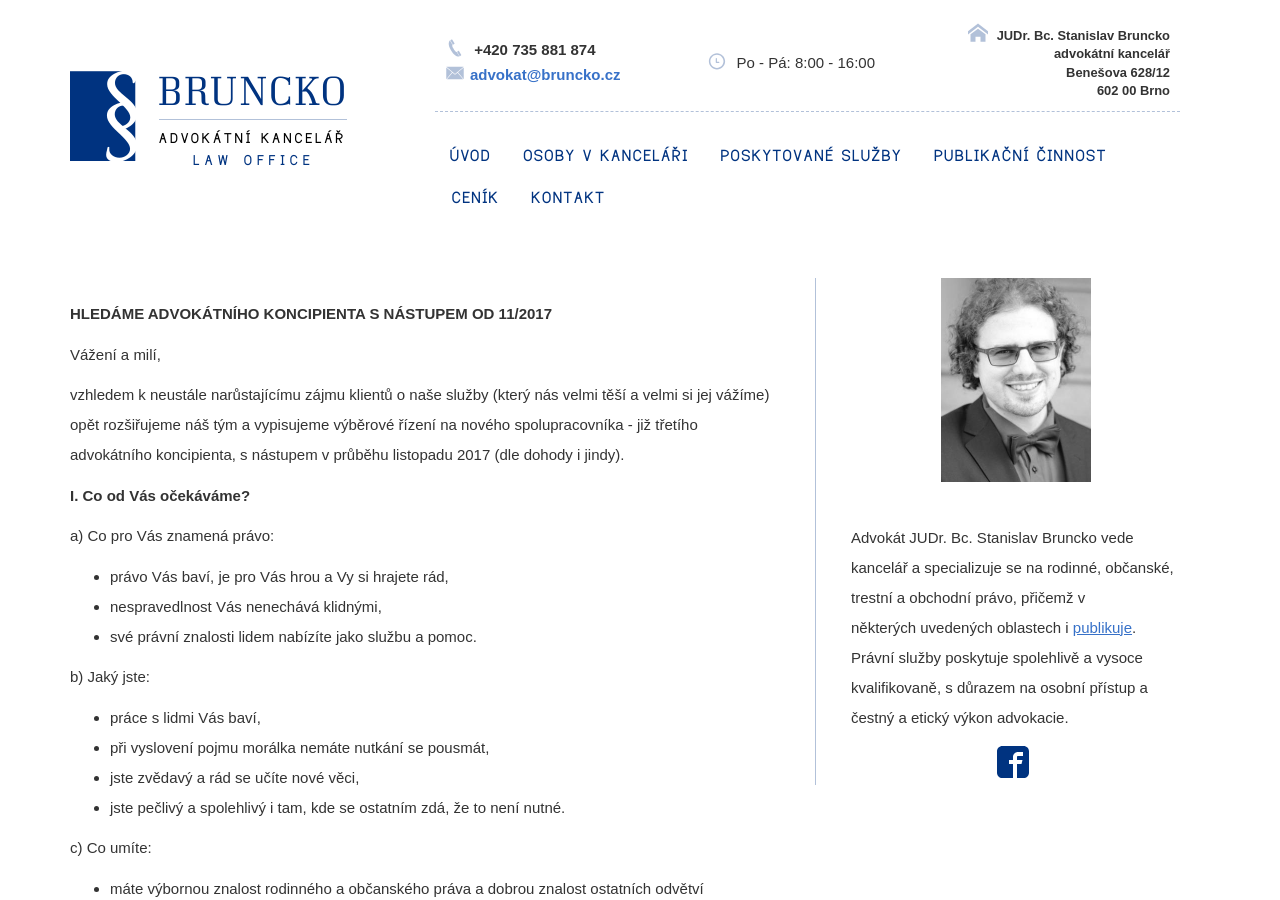
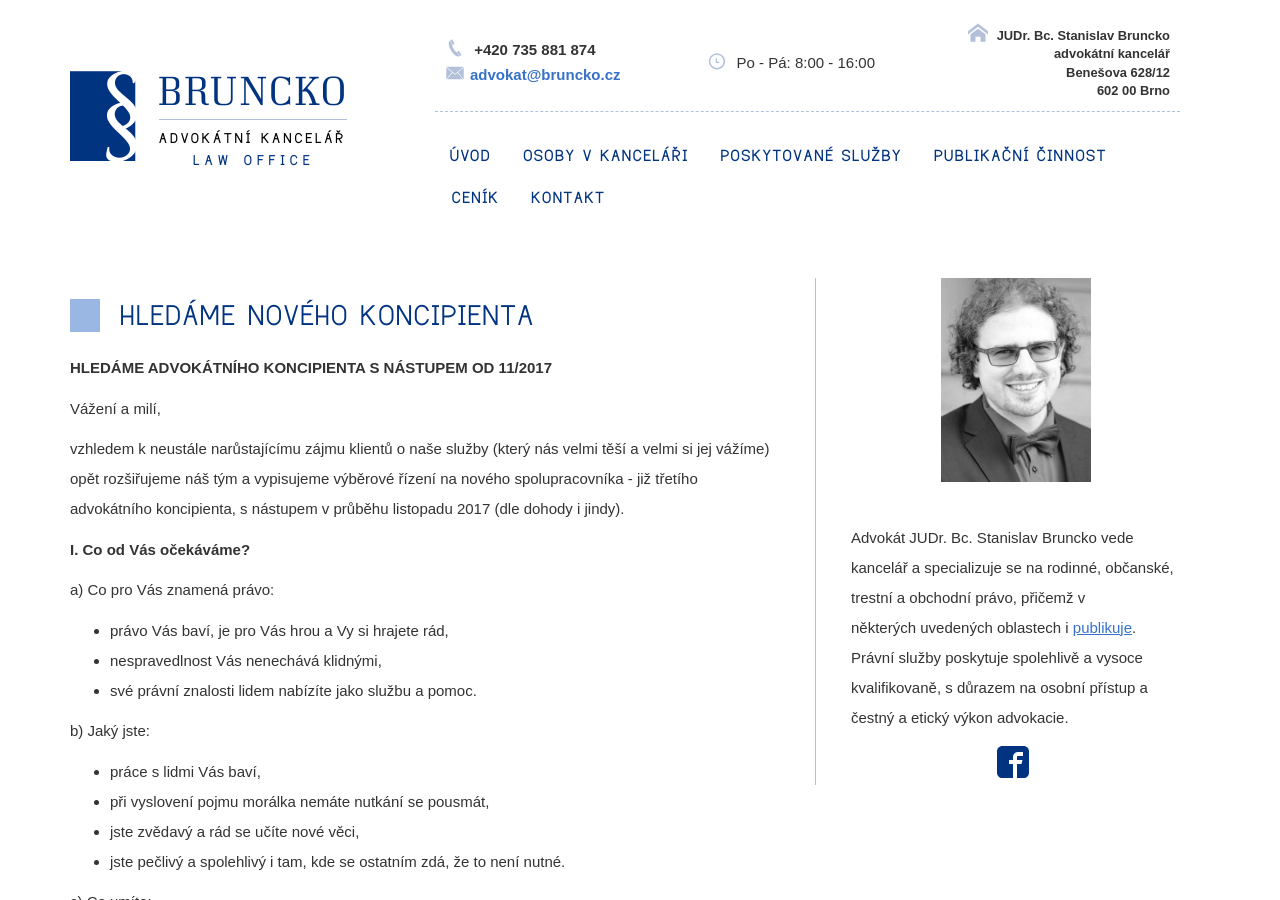
Before and after one commit to Pave91/bruncko-web, a Jekyll site: the page built from novykoncipient.md, in a window 1280 px wide and 900 px high. Built offline with Jekyll 4.4.1, drawn with Linux system fonts in a browser that asks for light colours; nearby versions of some CDN libraries; our own code applies the rules of GitHub Pages for plain Markdown files.

Commit message:
Update novykoncipient.md

```diff
--- a/novykoncipient.md
+++ b/novykoncipient.md
@@ -1,3 +1,9 @@
+---
+layout: page
+title: Hledáme nového koncipienta
+permalink: /novykoncipient/
+---
+
 **HLEDÁME ADVOKÁTNÍHO KONCIPIENTA S NÁSTUPEM OD 11/2017**
 
 
```
